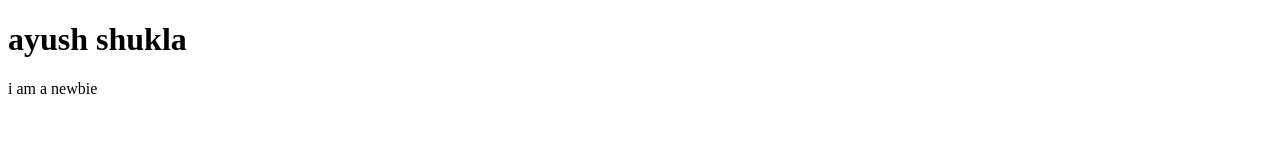
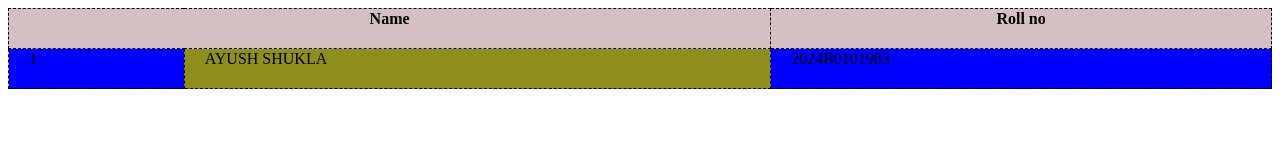
Before and after one commit to Ayush-Shukla007/FSD_ayush353, a plain HTML site: page index.html in a window 1280 px wide. Drawn offline with Linux system fonts and the light colour scheme.

Commit message:
first commit

```diff
--- a/index.html
+++ b/index.html
@@ -5,8 +5,39 @@
   <meta name="viewport" content="width=device-width, initial-scale=1.0">
   <title>Document</title>
 </head>
-<body>
-<h1>  ayush shukla </h1>
-<p>i am a newbie<p>
+<style>
+  table,th,td{
+  border: 1px Solid black;
+  border-collapse: collapse ;
+  background-color: rgb(212, 192, 192);
+  border-style: dashed;
+  padding-left: 20px;
+  padding-bottom: 20px;
+  padding-right: 20px;
+  padding-top: 20;
+  }
+    td:nth-child(even){
+    background-color: rgb(143, 143, 32);
+  }
+  td:nth-child(odd){
+    background-color: blue;
+  }
+
+</style>
+ <body>
+     <table style="width:100%">
+      <tr>
+
+      <th colspan="2">Name</th>
+
+      <th>Roll no</th>
+      </tr>
+
+      <tr>
+        <td> 1 </td>
+        <td> AYUSH SHUKLA </td>
+        <td> 2024B0101983 </td>
+      </tr>
+      </table>
 </body>
 </html>
```
